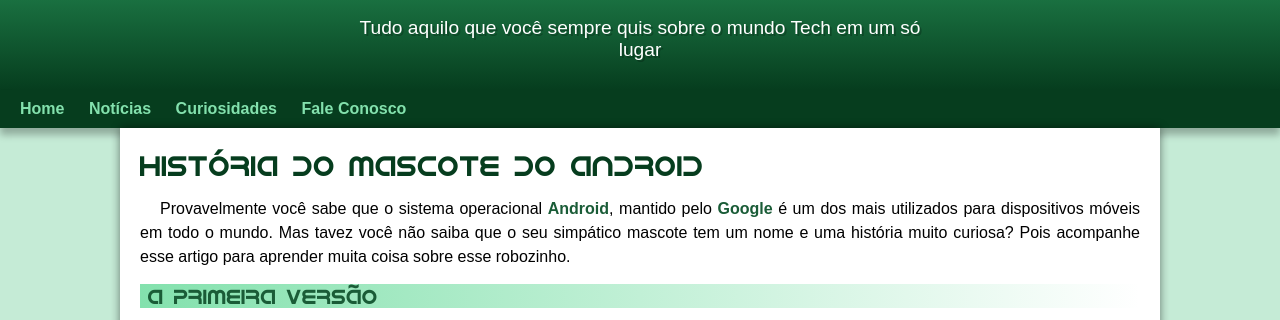
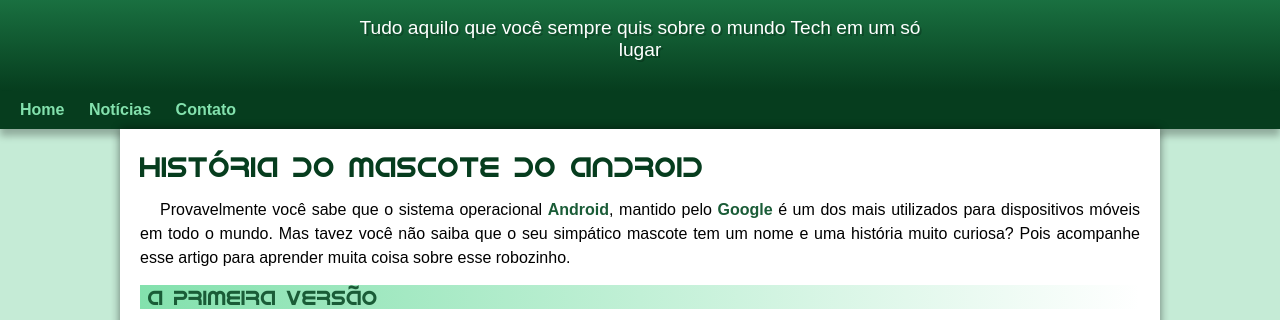
Before and after one commit to eduardozanzarini/projeto-android, a plain HTML site: page index.html in a window 1280 px wide. Shown: the part 100-420 px from the top of the page. Drawn offline with Linux system fonts and the light colour scheme.

Commit message:
problema de padding corrigido

```diff
--- a/index.html
+++ b/index.html
@@ -19,8 +19,7 @@
     <nav>
         <a href="#">Home</a>
         <a href="#">Notícias</a>
-        <a href="#">Curiosidades</a>
-        <a href="#">Fale Conosco</a>
+        <a href="#">Contato</a>
     </nav>
     <main>
         <article>
--- a/style/style.css
+++ b/style/style.css
@@ -59,6 +59,7 @@ header > p {
     padding-right: 10px;
     padding-left: 10px;
     margin: auto;
+    padding-bottom: 30px;
     text-shadow: 2px 2px 0px rgba(0, 0, 0, 0.222);
 }
 
```
